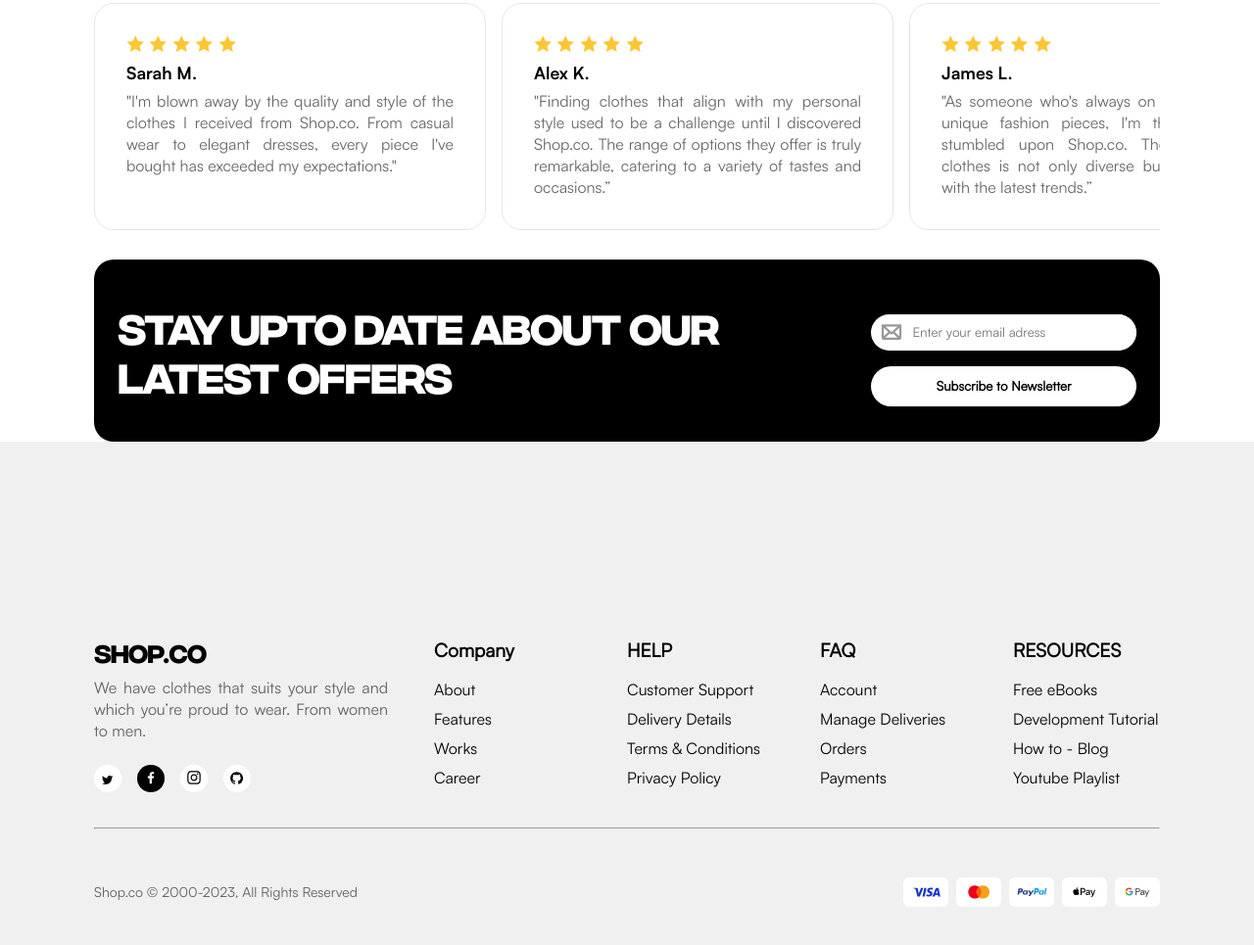
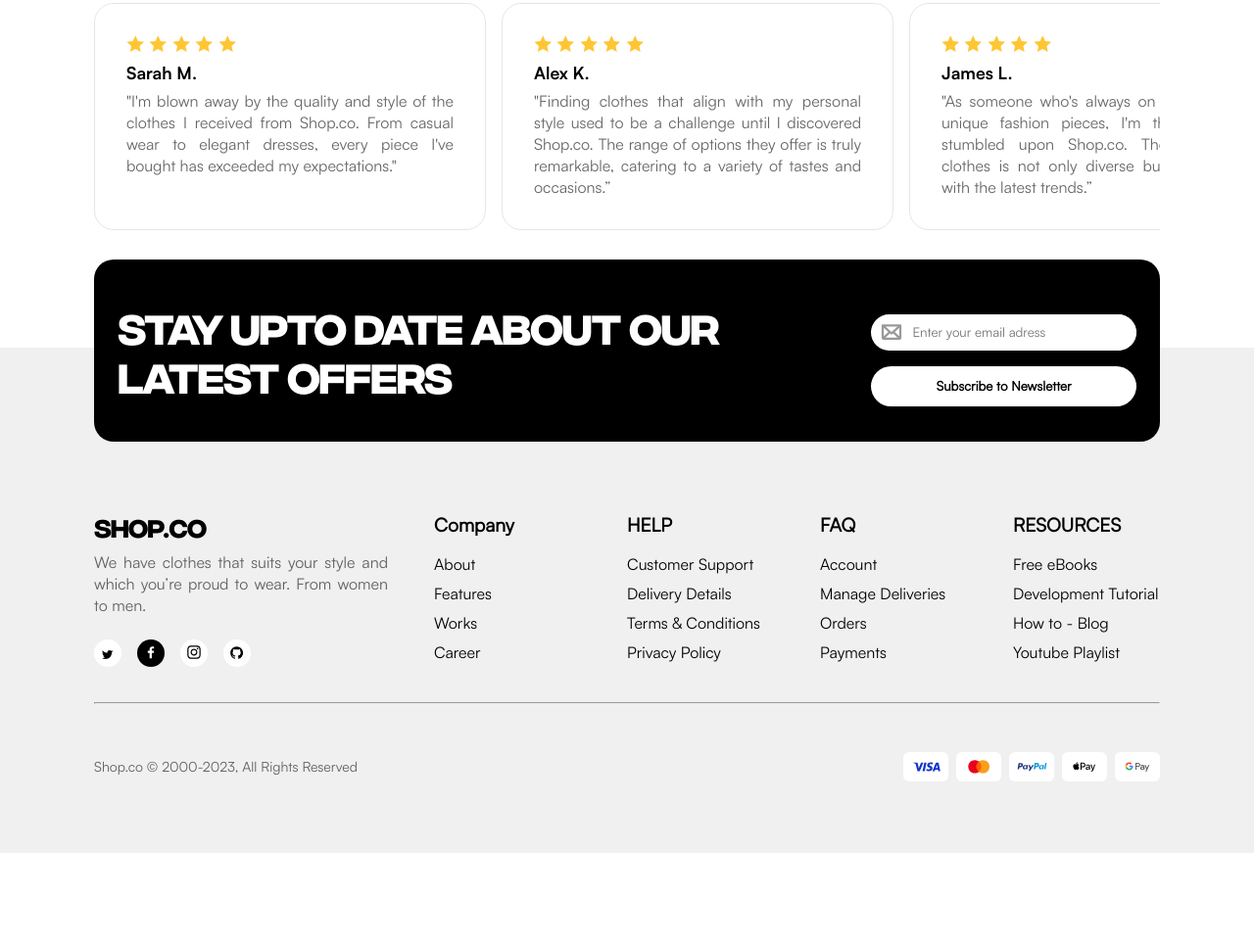
Before and after one commit to ThomazHilario/compass-uol-desafio-2, a website with bundled scripts: page index.html in a window 1280 px wide. Shown: the part 3728-4693 px from the top of the page at 98% size. After the commit the page ends 4599 px from the top, so only its background shows below. Built offline with nearby package versions, Linux system fonts and the light colour scheme.

Commit message:
style: newsletter
Alterar valor do margim-bottom

```diff
--- a/styles/style.css
+++ b/styles/style.css
@@ -631,7 +631,8 @@
     display: block;
     margin: auto;
     width: 95vw;
-    margin-bottom: -5rem;
+    position: relative;
+    margin-bottom: -8rem;
     background-color: var(--primary-color--);
     color: white;
     padding: 36px 24px;
@@ -686,8 +687,8 @@
     }
 
     @media screen and (min-width:768px){
-        margin-bottom: 0;
         width: 85vw;
+        margin-bottom: -6rem;
         display: flex;
         gap: 3rem;
         align-items: center;
@@ -704,7 +705,7 @@
     align-items: center;
 
     #main__footer{
-        padding-top: 12rem;
+        padding-top: 10rem;
         display: flex;
         flex-wrap: wrap;
         width: 95vw;
```
